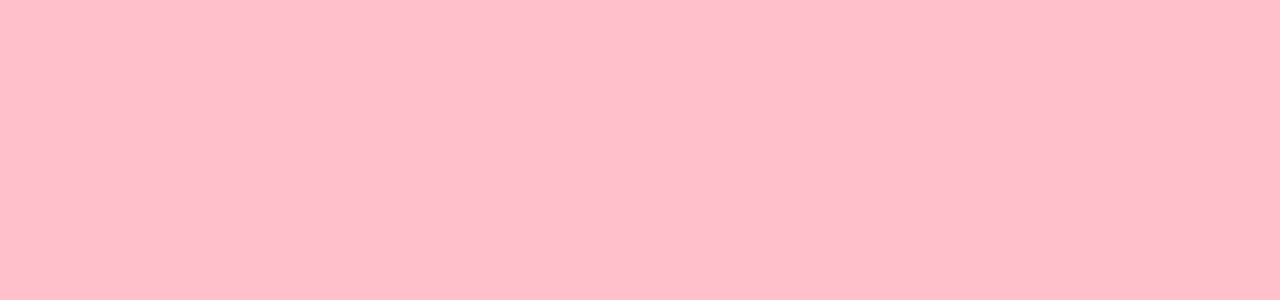
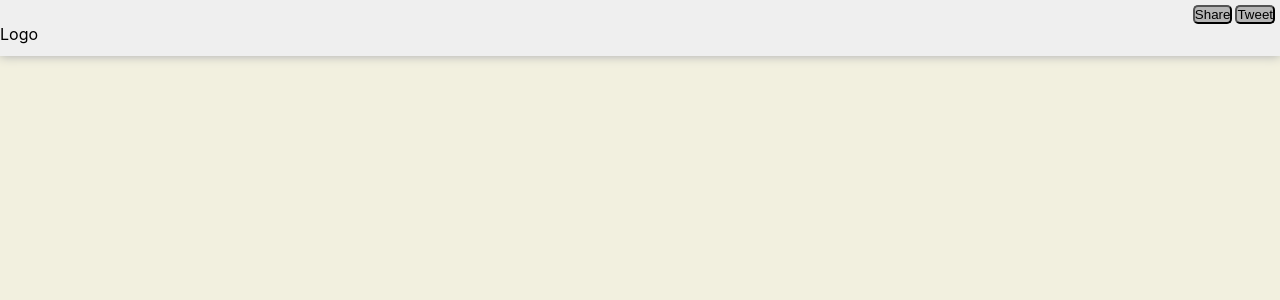
Before and after one commit to DudeLovesRPGs/uhmeegle, a React (Create React App) app: page /chat in a window 1280 px wide. Before the commit this address had no page. Shown: the top 300 px of the page. Built offline with nearby package versions, Linux system fonts and the light colour scheme.

Commit message:
Added chat page; added more TODOs for later

```diff
--- a/src/App.js
+++ b/src/App.js
@@ -1,12 +1,17 @@
 import './App.css';
 import Home from './components/Home'
+import ChatPage from './components/ChatPage';
 import { BrowserRouter as Router, Routes, Route } from 'react-router-dom';
 
 function App() {
+/*TODO [ChatPage]: Find a way to make 'chat' route private so user cannot access access by going to /chat*/
+
+
   return (
     <Router>
       <Routes>
         <Route path = "/" element = {<Home/>} />
+        <Route path = "chat" element = {<ChatPage/>}/>
       </Routes>
 
     </Router>
--- /dev/null
+++ b/src/components/ChatPage.js
@@ -0,0 +1,9 @@
+import React from 'react'
+import Header from './Header';
+const ChatPage = () => {
+    return(<main className='ChatPage'>
+        <Header/>
+    </main>)
+}
+
+export default ChatPage;
--- a/src/components/Home.js
+++ b/src/components/Home.js
@@ -3,7 +3,7 @@ import Header from './Header'
 import Content from './Content'
 import Footer from './Footer'
 
-//TODO:Decide whether to implement these,or delete at a later date.
+//TODO [Homepage]: Decide whether to implement these,or delete at a later date.
 import {FacebookShareButton, TwitterShareButton} from 'react-share'
 
 
--- a/src/index.css
+++ b/src/index.css
@@ -1,4 +1,4 @@
-/*TODO: Refactor CSS; less hack-y margins and spacing, review for responsiveness/make responsive, etc. */
+/*TODO [Homepage]: Refactor CSS; less hack-y margins and spacing, review for responsiveness/make responsive, etc. */
 
 
 *{
@@ -17,7 +17,7 @@ body {
     sans-serif;
   -webkit-font-smoothing: antialiased;
   -moz-osx-font-smoothing: grayscale;
-  background-color: pink;
+  background-color: white;
 
 
 
@@ -28,8 +28,8 @@ button:hover{
   cursor: pointer;
 }
 
-.Home{
-/*TODO: Fix background color to be closer to Omegle original*/
+.Home, .ChatPage{
+/*TODO [Homepage]: Fix background color to be closer to Omegle original*/
 
   display: flex;
   flex-direction: column;
@@ -41,9 +41,9 @@ button:hover{
 
 
 .Header{
-/*TODO: Add actual logo in header at some point*/
-/*TODO: Fix button styling in header.*/
-/*TODO: Fix header color to contrast better with background color*/
+/*TODO [Homepage]: Add actual logo in header at some point*/
+/*TODO [Homepage]: Fix button styling in header.*/
+/*TODO [Homepage]: Fix header color to contrast better with background color*/
 
 
   display: block;
```
Also changed, not shown: src/components/Content.js (+7 -0 lines).
